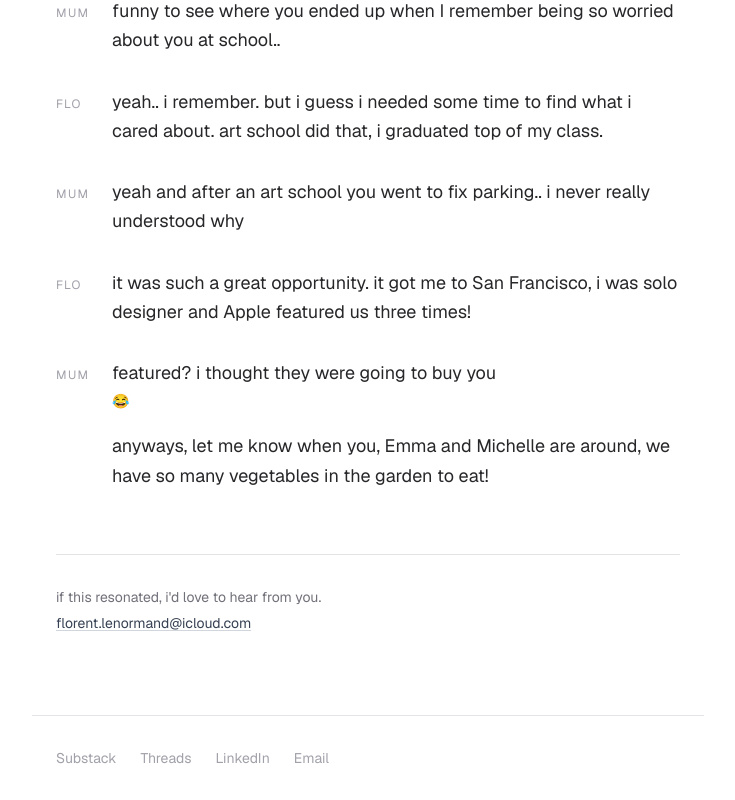
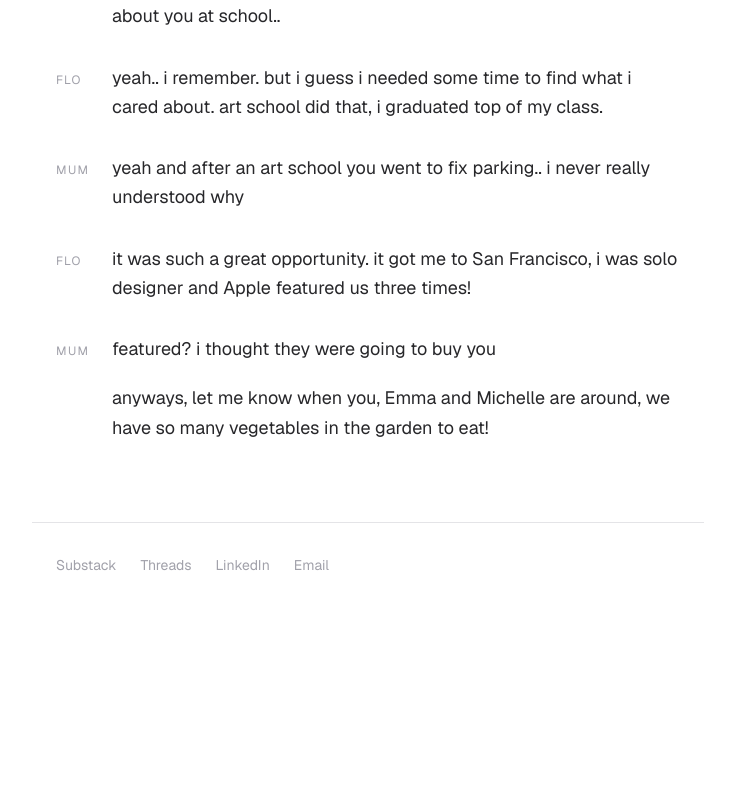
Before and after one commit to flo-flo-lenormand/flo-portfolio, a Next.js app: page /about in a window 1280 px wide. Shown: the part 1174-1974 px from the top of the page, without its empty margins (272-1007 px from the left). After the commit the page ends 1781 px from the top, so only its background shows below. Built offline with nearby package versions, Linux system fonts and the light colour scheme.

Commit message:
Drop reactions and contact footer from About page

```diff
--- a/src/app/about/page.tsx
+++ b/src/app/about/page.tsx
@@ -26,28 +26,12 @@ export default function About() {
                 <p className="text-base md:text-lg text-gray-800 leading-relaxed">
                   {message.text}
                 </p>
-                {message.reaction && (
-                  <span className="text-sm text-gray-400 mt-1 block">
-                    {message.reaction.emoji}
-                  </span>
-                )}
               </div>
             </div>
           );
         })}
       </div>
 
-      <div className="mt-16 pt-8 border-t border-gray-200">
-        <p className="text-sm text-gray-500 mb-1">
-          if this resonated, i&apos;d love to hear from you.
-        </p>
-        <a
-          href="mailto:florent.lenormand@icloud.com"
-          className="text-sm text-gray-700 underline decoration-gray-300 underline-offset-2 hover:decoration-gray-600 transition-colors"
-        >
-          florent.lenormand@icloud.com
-        </a>
-      </div>
     </div>
   );
 }
```
